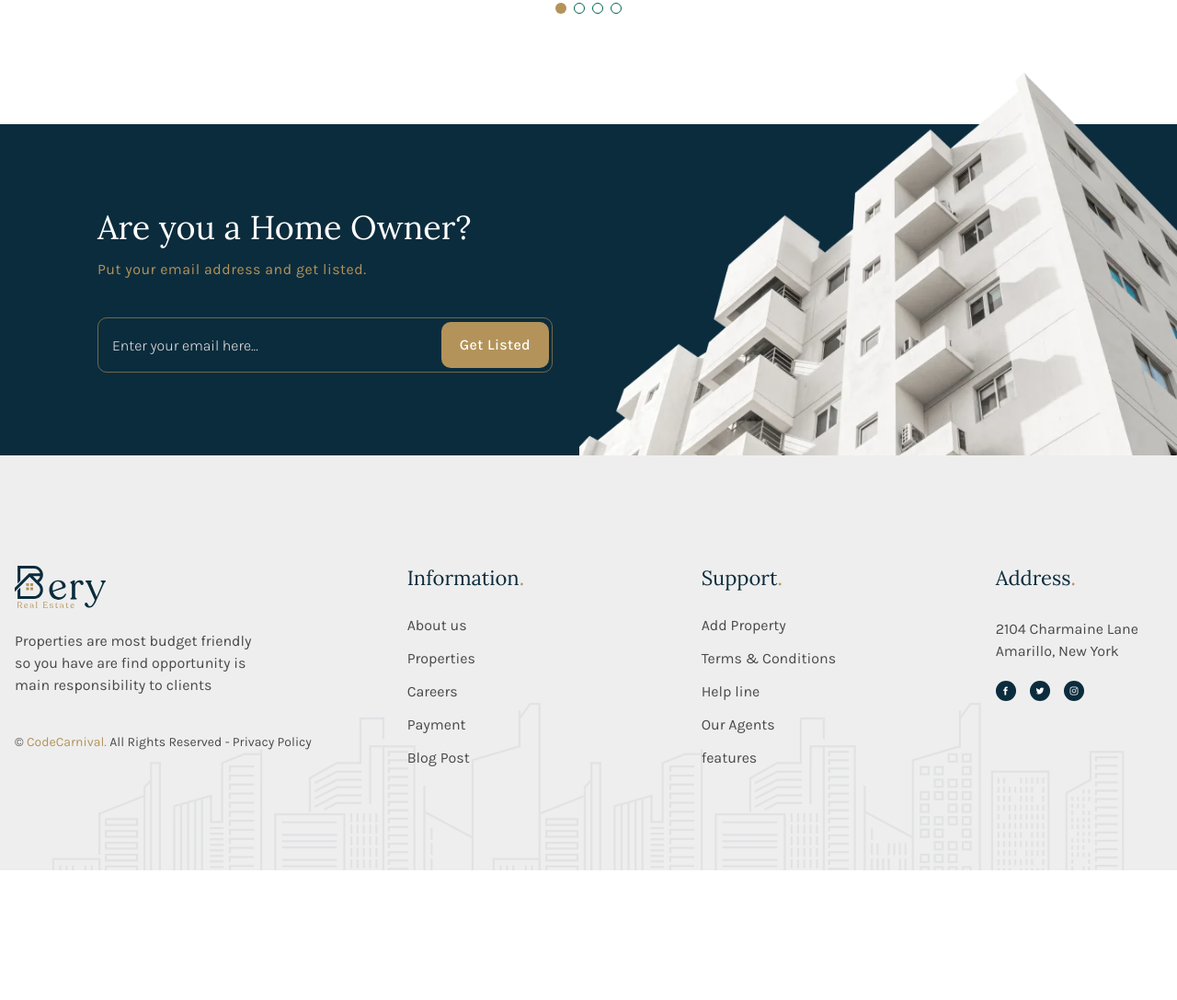
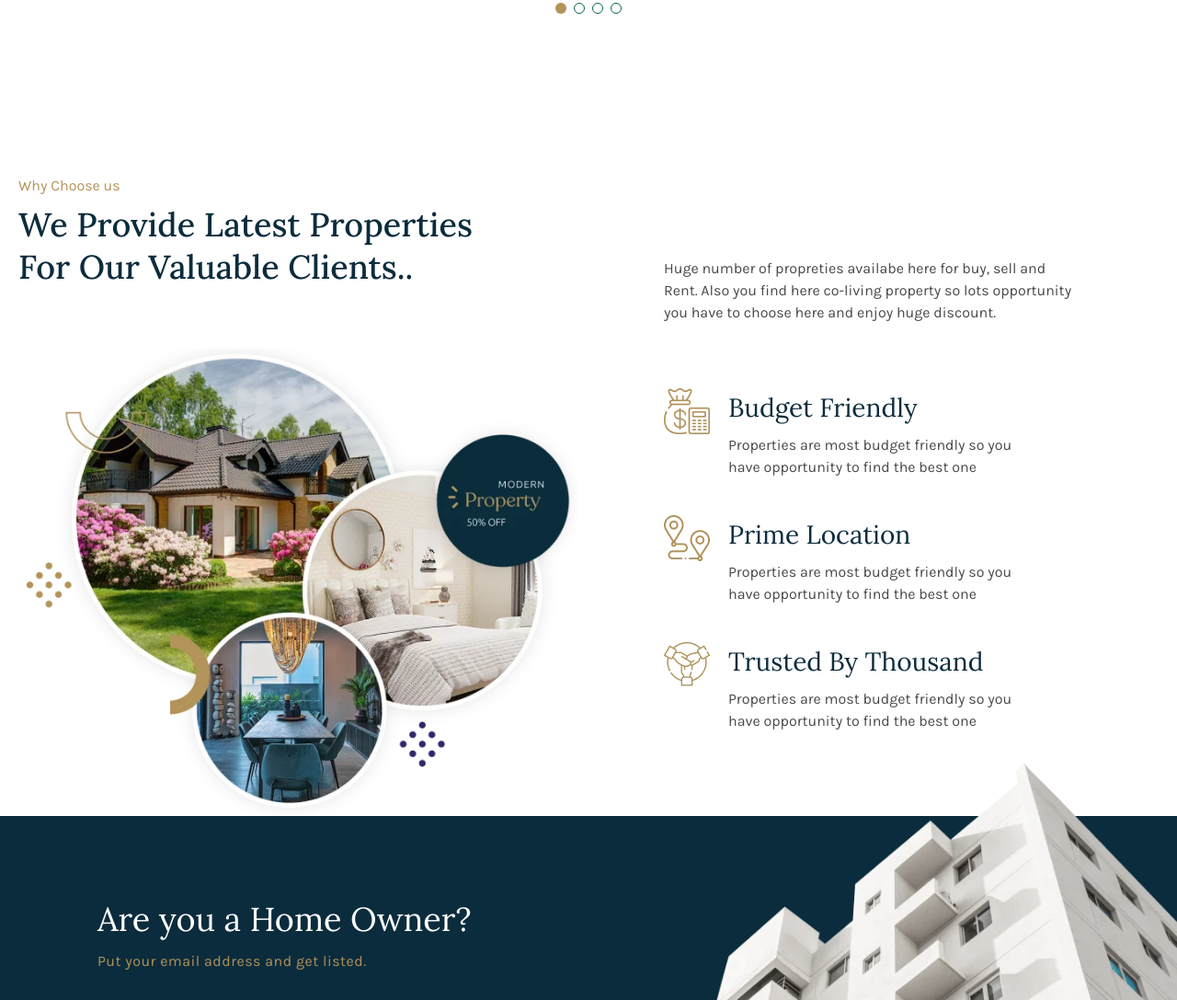
Before and after one commit to usman-FE/bery-homepage, a website: page index.html in a window 1280 px wide. Shown: the part 1992-3079 px from the top of the page at 92% size. Before the commit the page ends 2938 px from the top, so only its background shows below. Drawn offline with nearby package versions, Linux system fonts and the light colour scheme.

Commit message:
Built About section's skeleton

```diff
--- a/index.html
+++ b/index.html
@@ -2820,6 +2820,69 @@
       </div>
     </section>
     <!-- EXPLORE CITIES SECTION END -->
+    <!-- ABOUT US SECTION START -->
+    <section class="lg:pt-[55px]">
+      <div class="container mx-auto px-5 font-['Karla'] text-[#494949]">
+        <div class="grid grid-cols-12 gap-6 items-center">
+          <!-- SECTION HEADING -->
+          <div class="col-span-12 lg:col-span-6">
+            <span class="text-[#b39359] text-tiny inline-block mb-2">Why Choose us</span>
+            <h2
+              class="font-['Lora'] text-[#0b2c3d] text-[24px] sm:text-[30px] leading-[1.277] xl:text-[36px] capitalize mb-5 lg:mb-16 font-medium max-w-[500px]">
+              We Provide Latest Properties for our valuable Clients.<span class="text-secondary">.</span></h2>
+            <div>
+              <img data-depth="0.1" src="images/about.webp" class="" loading="lazy" width="729" height="663"
+                alt="about Image">
+            </div>
+          </div>
+          <!-- SECTION CONTENT LIST -->
+          <div class="col-span-12 lg:col-span-6 lg:pl-[70px]">
+            <p class="max-w-[448px] ">Huge number of propreties availabe here for buy, sell and
+              Rent. Also you find here co-living property so lots opportunity
+              you have to choose here and enjoy huge discount. </p>
+
+            <div class="-mb-10 mt-12 xl:mt-[70px] 2xl:mt-[100px]">
+              <div class="flex flex-wrap mb-5 lg:mb-10">
+                <img src="images/doller.webp" class="self-start mr-5" loading="lazy" width="50" height="50"
+                  alt="about Image">
+                <div class="flex-1">
+                  <h3 class="font-['Lora'] text-[#0b2c3d] text-[22px] xl:text-[28px] capitalize mb-2">Budget
+                    Friendly</h3>
+                  <p class="max-w-[315px]">Properties are most budget friendly so you
+                    have opportunity to find the best one</p>
+                </div>
+
+              </div>
+              <div class="flex flex-wrap mb-5 lg:mb-10">
+                <img src="images/location.webp" class="self-start mr-5" loading="lazy" width="50" height="50"
+                  alt="about Image">
+                <div class="flex-1">
+                  <h3 class="font-['Lora'] text-[#0b2c3d] text-[22px] xl:text-[28px] capitalize mb-2">Prime
+                    Location</h3>
+                  <p class="max-w-[315px]">Properties are most budget friendly so you
+                    have opportunity to find the best one</p>
+                </div>
+
+              </div>
+              <div class="flex flex-wrap mb-5 lg:mb-10">
+                <img src="images/trusted.webp" class="self-start mr-5" loading="lazy" width="50" height="50"
+                  alt="about Image">
+                <div class="flex-1">
+                  <h3 class="font-['Lora'] text-[#0b2c3d] text-[22px] xl:text-[28px] capitalize mb-2">
+                    Trusted by
+                    Thousand</h3>
+                  <p class="max-w-[315px]">Properties are most budget friendly so you
+                    have opportunity to find the best one</p>
+                </div>
+
+              </div>
+            </div>
+
+          </div>
+        </div>
+      </div>
+    </section>
+    <!-- ABOUT US SECTION END -->
     <!-- NEWSLETTER SECTION START -->
     <section class="py-[80px] lg:p-[90px] bg-[#0b2c3d] relative font-['Karla']">
       <div class="container mx-auto px-4">
```
Also changed, not shown: dist/main.css, images/about.webp (added), images/doller.webp (added), images/location.webp (added), images/trusted.webp (added).
